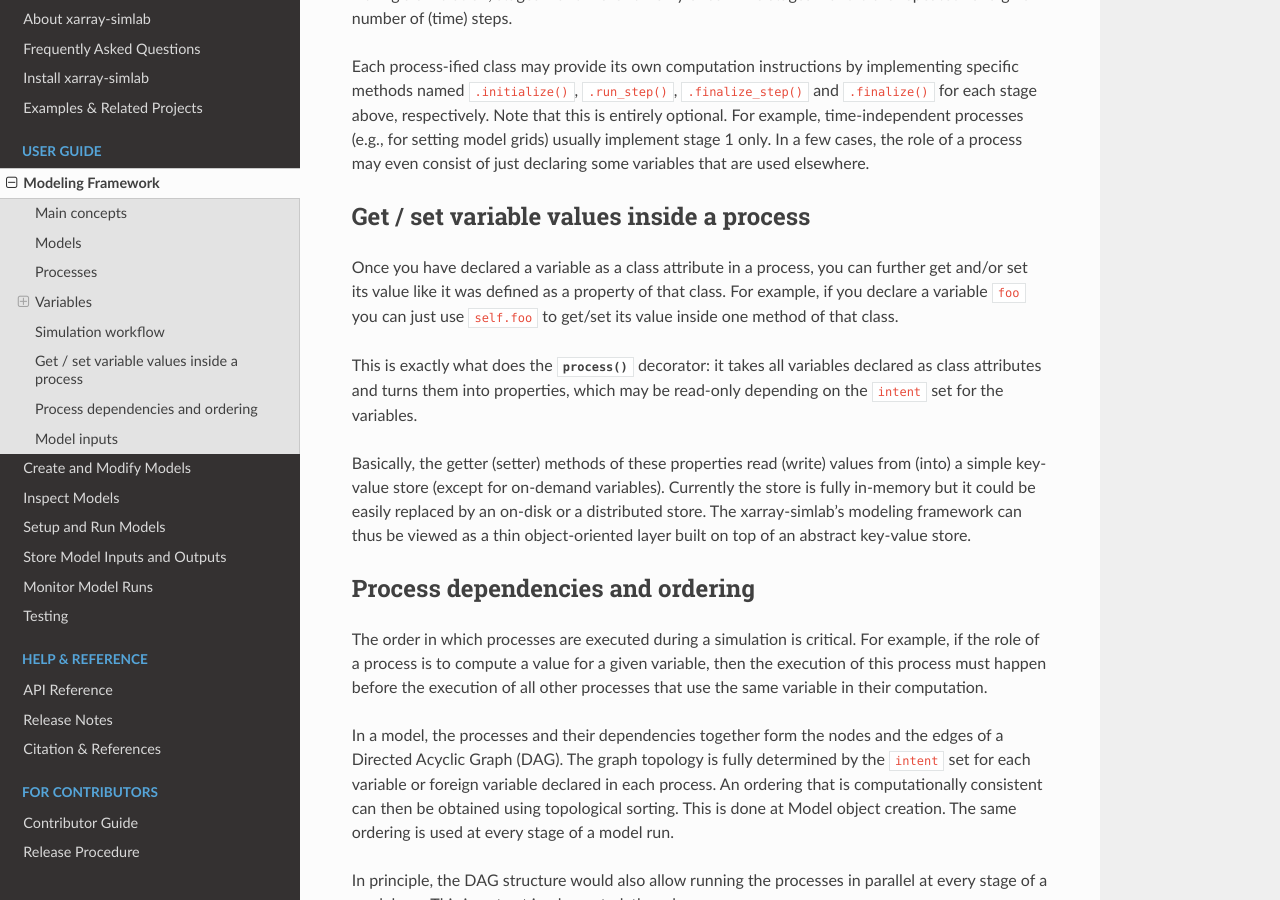
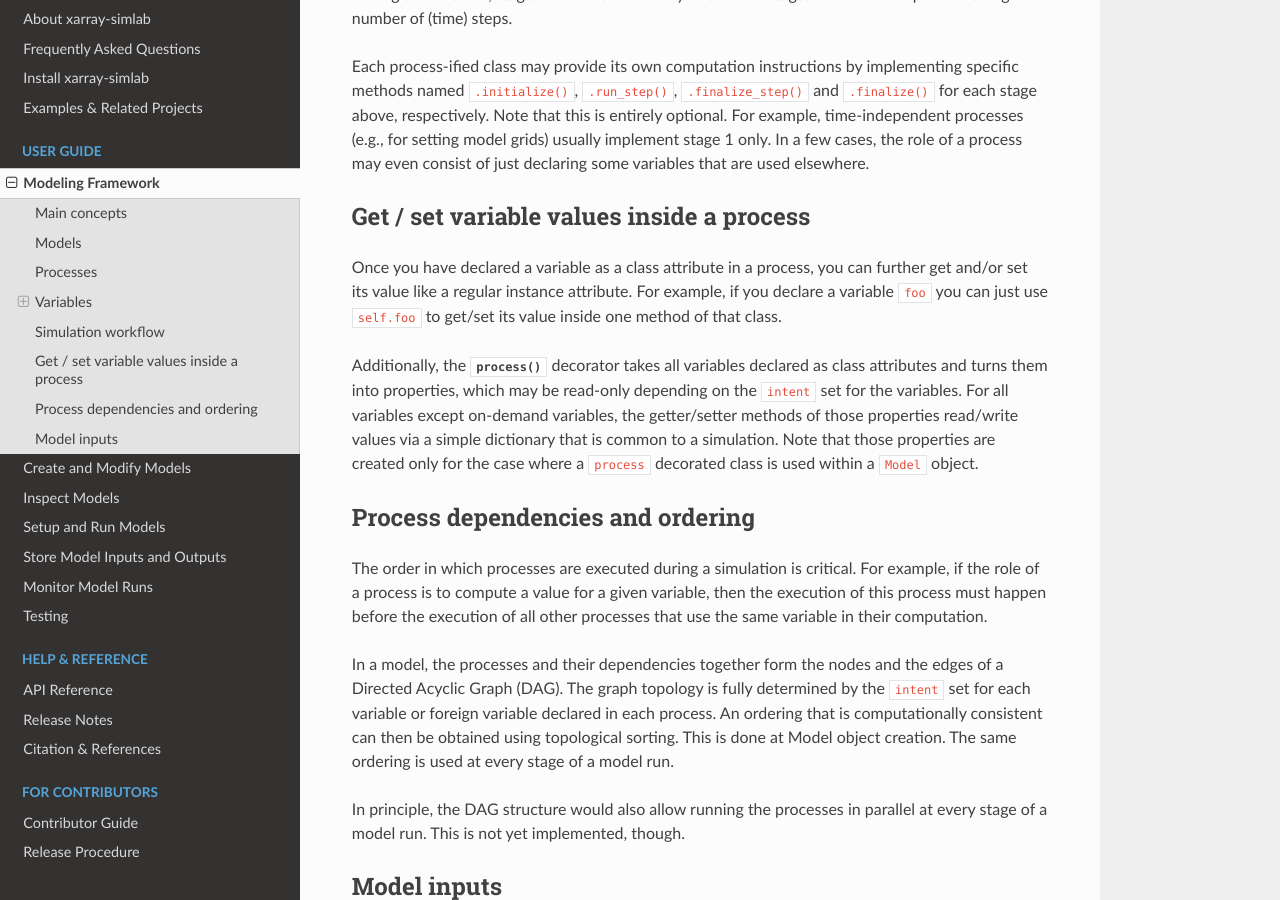
Before and after one commit to xarray-contrib/xarray-simlab, a Sphinx documentation site: the page built from doc/framework.rst, in a window 1280 px wide and 900 px high, scrolled down 3516 px. Built offline with Sphinx 7.4.7 and the Read the Docs theme 2.0.0, drawn with Linux system fonts in a browser that asks for light colours; the version number could not be read and is left out.

Commit message:
Rename store -> state and output_store -> store (#112)
* rename BaseSimulationDriver store -> state

* rename Model.store -> Model.state

* rename store_keys -> state_keys

* rename __xsimlab_store__ -> __xsimlab_state__

* missing store -> state

* update doc

* rename output_store -> store

* rename ZarrOutputStore -> ZarrSimulationStore

```diff
--- a/doc/framework.rst
+++ b/doc/framework.rst
@@ -194,23 +194,18 @@ elsewhere.
 Get / set variable values inside a process
 ------------------------------------------
 
-Once you have declared a variable as a class attribute in a process, you
-can further get and/or set its value like it was defined as a property
-of that class. For example, if you declare a variable ``foo`` you can
-just use ``self.foo`` to get/set its value inside one method of that
-class.
+Once you have declared a variable as a class attribute in a process, you can
+further get and/or set its value like a regular instance attribute. For example,
+if you declare a variable ``foo`` you can just use ``self.foo`` to get/set its
+value inside one method of that class.
 
-This is exactly what does the :func:`~xsimlab.process` decorator: it
-takes all variables declared as class attributes and turns them into
-properties, which may be read-only depending on the ``intent`` set for
-the variables.
-
-Basically, the getter (setter) methods of these properties read
-(write) values from (into) a simple key-value store (except for
-on-demand variables). Currently the store is fully in-memory but it
-could be easily replaced by an on-disk or a distributed store. The
-xarray-simlab's modeling framework can thus be viewed as a thin
-object-oriented layer built on top of an abstract key-value store.
+Additionally, the :func:`~xsimlab.process` decorator takes all variables
+declared as class attributes and turns them into properties, which may be
+read-only depending on the ``intent`` set for the variables. For all variables
+except on-demand variables, the getter/setter methods of those properties
+read/write values via a simple dictionary that is common to a simulation. Note
+that those properties are created only for the case where a ``process``
+decorated class is used within a ``Model`` object.
 
 Process dependencies and ordering
 ---------------------------------
```
Also changed, not shown: doc/io_storage.rst (+7 -6 lines), 15 other files.
